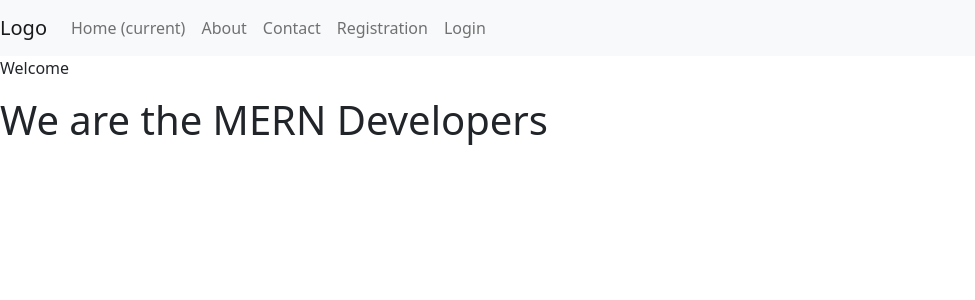
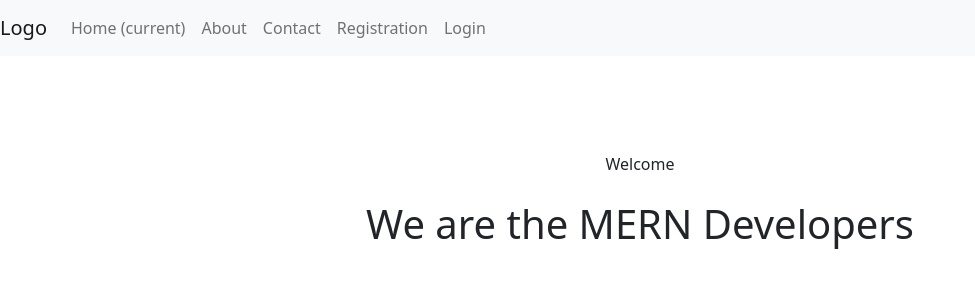
Before and after one commit to gak92/mern-developer-project, a React (Create React App) app in the folder frontend/: page / in a window 1280 px wide. Shown: the top 300 px of the page, without its empty margins (0-975 px from the left). Built offline with nearby package versions, Linux system fonts and the light colour scheme.

Commit message:
Create home page

```diff
--- a/frontend/src/components/Home.js
+++ b/frontend/src/components/Home.js
@@ -2,9 +2,10 @@ import React from 'react'
 
 const Home = () => {
   return (
-    <div>
-      <p>Welcome</p>
-      <h1>We are the MERN Developers</h1>
+    <div className='d-flex flex-column justify-content-center align-items-center pt-5 mt-5'>
+      <div>Welcome</div>
+      <br />
+      <div><h1>We are the MERN Developers</h1></div>
     </div>
   )
 }
```
